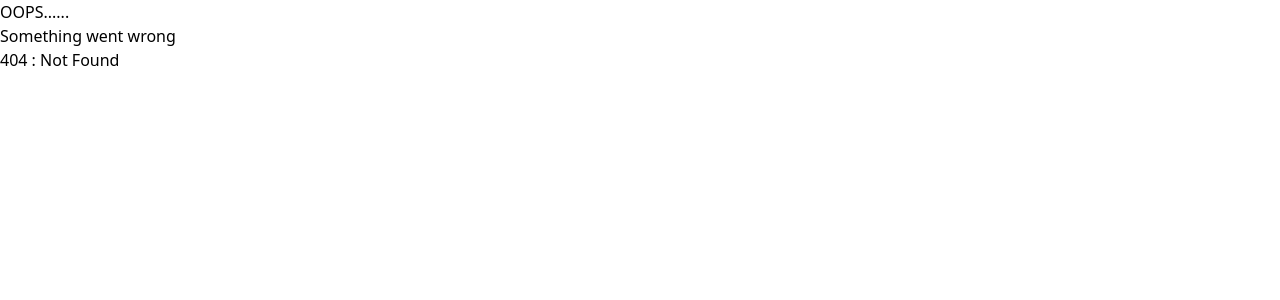
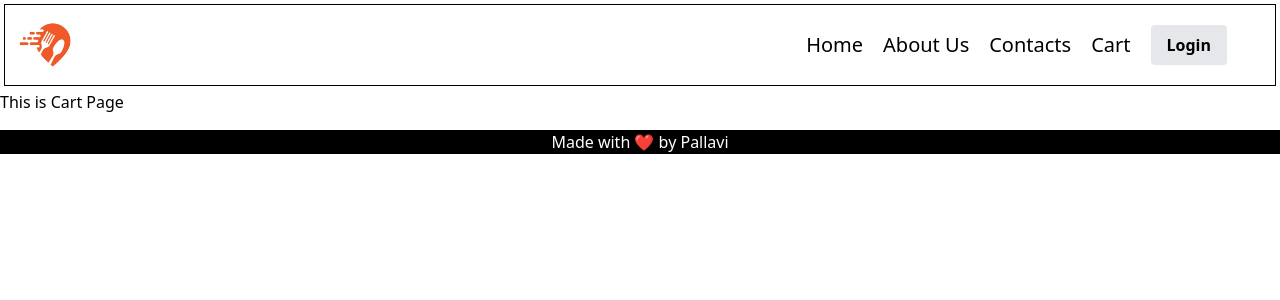
Before and after one commit to pallavipriya4321/Food-Ordering-App, a React (Vite) app in the folder my-react-app/: page /cart in a window 1280 px wide. Before the commit this address had no page. Shown: the top 300 px of the page. Built offline with nearby package versions, Linux system fonts and the light colour scheme.

Commit message:
Added cart page

```diff
--- /dev/null
+++ b/my-react-app/src/components/Cart.jsx
@@ -0,0 +1,9 @@
+const Cart = () => {
+  return (
+    <>
+      <h1>This is Cart Page</h1>
+    </>
+  );
+};
+
+export default Cart;
--- a/my-react-app/src/components/Header.jsx
+++ b/my-react-app/src/components/Header.jsx
@@ -1,5 +1,6 @@
 import { useState } from "react";
 import logo from "../assets/logo.jpg";
+import { Link, Links } from "react-router-dom";
 
 const Header = () => {
   const [login, setLogin] = useState("Login");
@@ -10,10 +11,18 @@
         <img src={logo} alt="logo" className=""></img>
       </div>
       <div className="flex flex-row gap-5 px-10 m-2 items-center">
-        <h1 className="text-xl">Home</h1>
-        <h1 className="text-xl">About Us</h1>
-        <h1 className="text-xl">Contacts</h1>
-        <h1 className="text-xl">Cart</h1>
+        <h1 className="text-xl">
+          <Link to="/">Home</Link>
+        </h1>
+        <h1 className="text-xl">
+          <Link to="/about">About Us</Link>
+        </h1>
+        <h1 className="text-xl">
+          <Link to="/contact">Contacts</Link>
+        </h1>
+        <h1 className="text-xl">
+          <Link to="/cart">Cart</Link>
+        </h1>
         <button
           className="bg-gray-200 hover:bg-gray-600 hover:text-white hover:cursor-pointer font-semibold py-2 px-4 rounded"
           onClick={() => {
--- a/my-react-app/src/main.jsx
+++ b/my-react-app/src/main.jsx
@@ -7,6 +7,7 @@
 import Body from "./components/Body.jsx";
 import Contact from "./components/Contact.jsx";
 import Error from "./components/Error.jsx";
+import Cart from "./components/Cart.jsx";
 
 const appRouter = createBrowserRouter([
   {
@@ -28,6 +29,10 @@
         element: <Contact />,
         errorElement: <Error />,
       },
+      {
+        path: "/cart",
+        element: <Cart />,
+      },
     ],
   },
 ]);
```
